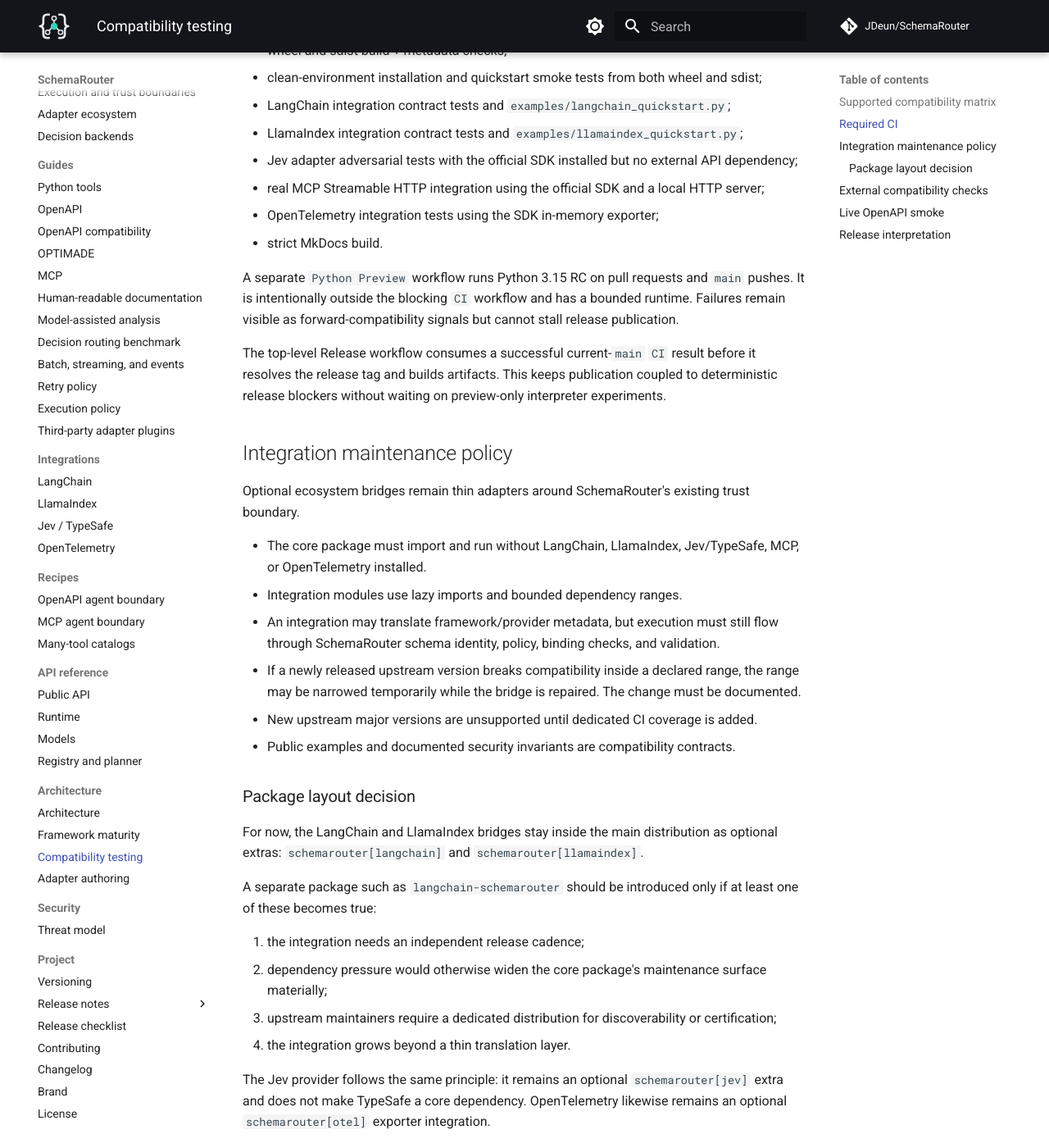
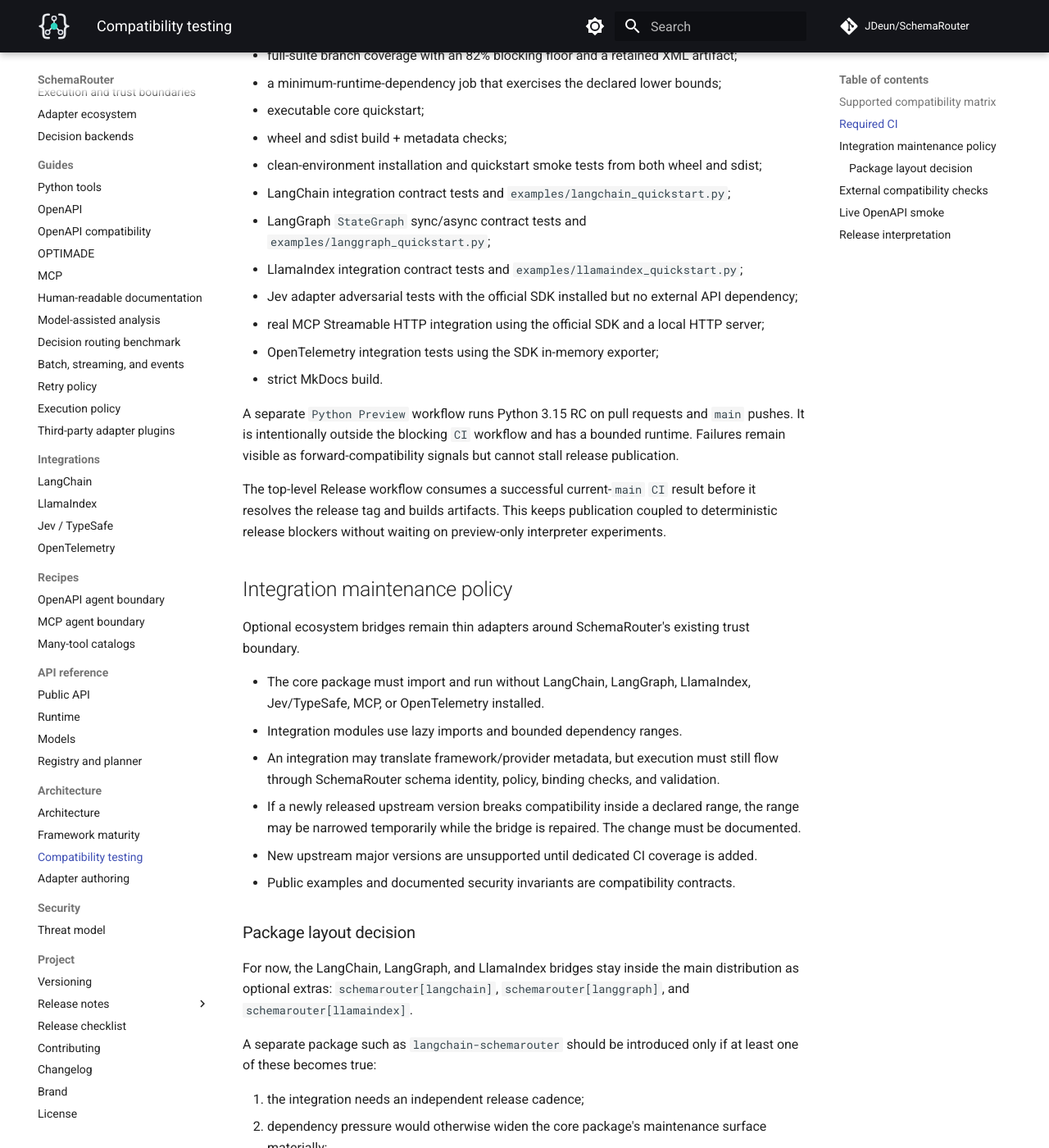
Before and after one commit to JDeun/SchemaRouter, an MkDocs documentation site: the page built from docs/compatibility.md, in a window 1280 px wide and 1400 px high, scrolled down 1529 px. Shown: the whole window at 82% size. Built offline with MkDocs 1.6.1 and Material for MkDocs 9.7.7, drawn with Linux system fonts in a browser that asks for light colours; comment, search, counter and statistics services are not loaded; some of the changed text lies outside the part shown.

Commit message:
docs: certify LangGraph compatibility

```diff
--- a/docs/compatibility.md
+++ b/docs/compatibility.md
@@ -12,6 +12,7 @@
 | --- | --- | --- | --- |
 | Python | 3.10, 3.11, 3.12, 3.13, 3.14 | Full core suite on all five versions | Package metadata requires Python >=3.10; Python 3.15 RC is exercised as a non-blocking preview |
 | LangChain | `langchain-core>=1.6,<2` | Dedicated contract tests + runnable example on Python 3.12 | Optional `schemarouter[langchain]` extra |
+| LangGraph | `langgraph>=1.2,<2` | Real `StateGraph` sync/async contract tests + runnable example on Python 3.12 | Optional `schemarouter[langgraph]` extra |
 | LlamaIndex | `llama-index-core>=0.14,<1` | Dedicated contract tests + runnable example on Python 3.12 | Optional `schemarouter[llamaindex]` extra |
 | Jev / TypeSafe | `typesafe-sdk>=0.7,<1` | Dedicated adversarial contract tests on Python 3.12 | Optional `schemarouter[jev]` extra; no live API call in required CI |
 | MCP | `mcp>=2,<3` | Real Streamable HTTP integration against a local server | Optional `schemarouter[mcp]` extra |
@@ -36,6 +37,7 @@
 - wheel and sdist build + metadata checks;
 - clean-environment installation and quickstart smoke tests from both wheel and sdist;
 - LangChain integration contract tests and `examples/langchain_quickstart.py`;
+- LangGraph `StateGraph` sync/async contract tests and `examples/langgraph_quickstart.py`;
 - LlamaIndex integration contract tests and `examples/llamaindex_quickstart.py`;
 - Jev adapter adversarial tests with the official SDK installed but no external API dependency;
 - real MCP Streamable HTTP integration using the official SDK and a local HTTP server;
@@ -54,8 +56,8 @@
 
 Optional ecosystem bridges remain thin adapters around SchemaRouter's existing trust boundary.
 
-- The core package must import and run without LangChain, LlamaIndex, Jev/TypeSafe, MCP, or
-  OpenTelemetry installed.
+- The core package must import and run without LangChain, LangGraph, LlamaIndex, Jev/TypeSafe,
+  MCP, or OpenTelemetry installed.
 - Integration modules use lazy imports and bounded dependency ranges.
 - An integration may translate framework/provider metadata, but execution must still flow through
   SchemaRouter schema identity, policy, binding checks, and validation.
@@ -66,8 +68,9 @@
 
 ### Package layout decision
 
-For now, the LangChain and LlamaIndex bridges stay inside the main distribution as optional extras:
-`schemarouter[langchain]` and `schemarouter[llamaindex]`.
+For now, the LangChain, LangGraph, and LlamaIndex bridges stay inside the main distribution as
+optional extras: `schemarouter[langchain]`, `schemarouter[langgraph]`, and
+`schemarouter[llamaindex]`.
 
 A separate package such as `langchain-schemarouter` should be introduced only if at least one of
 these becomes true:
```
